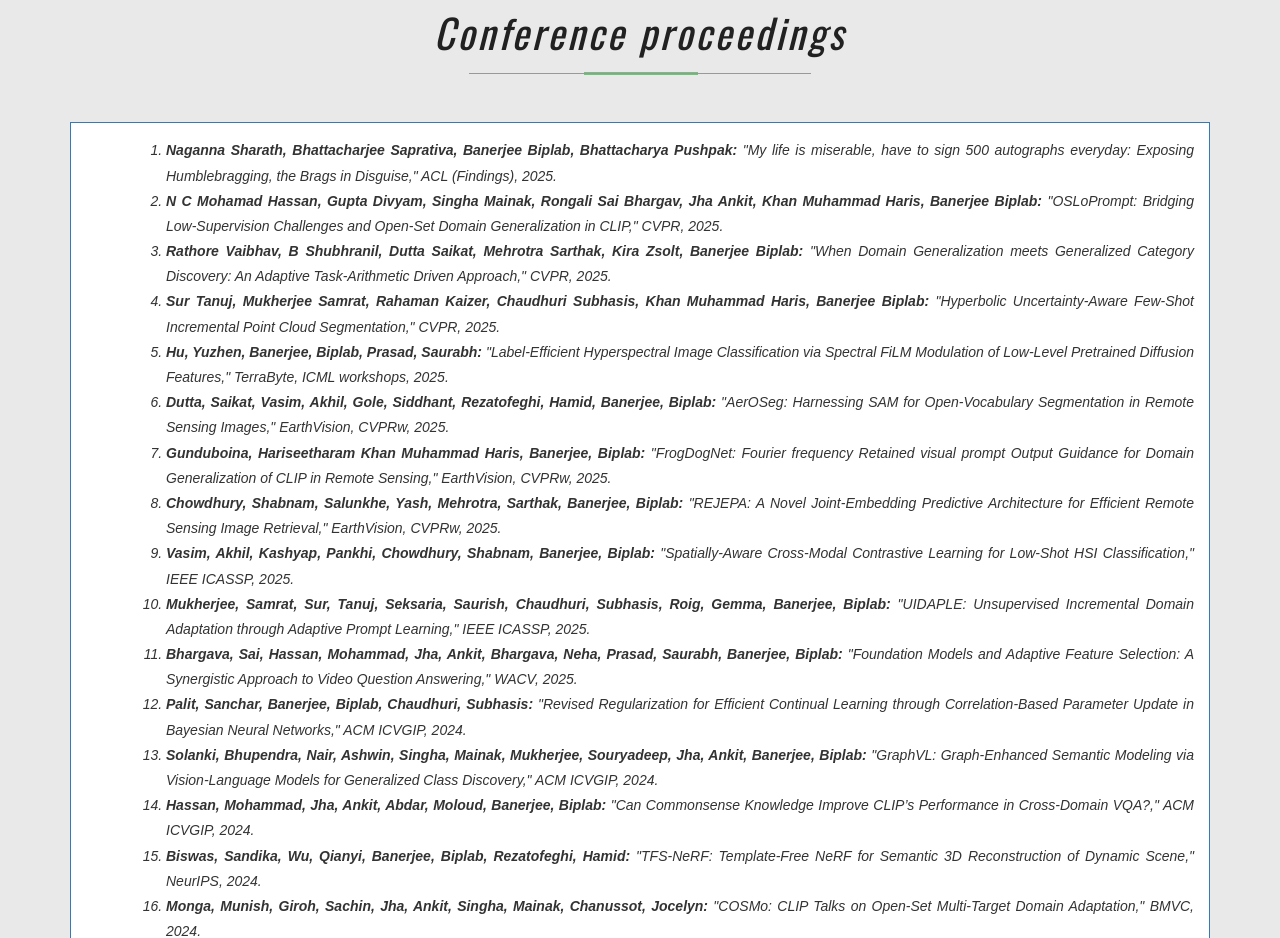
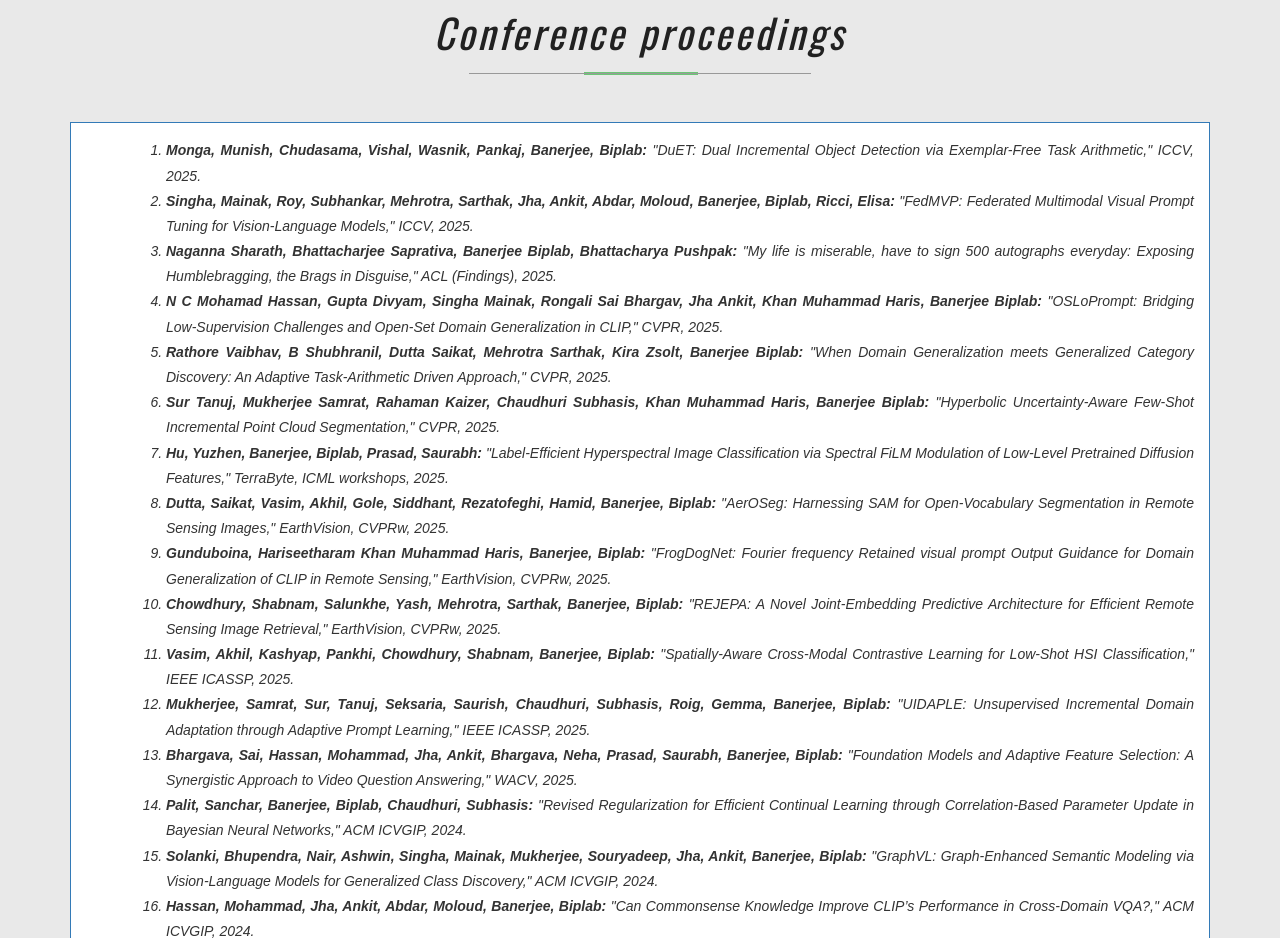
Before and after one commit to biplab-banerjee/biplab-banerjee.github.io, a plain HTML site: page pub.html in a window 1280 px wide. Shown: the part 4380-5318 px from the top of the page. Drawn offline with nearby package versions, Linux system fonts and the light colour scheme.

Commit message:
Update pub.html

```diff
--- a/pub.html
+++ b/pub.html
@@ -445,10 +445,21 @@
                             <div class="panel-body panel_text">
  <ol>
 <ol style="font-family: Arial, sans-serif; line-height: 1.8; color: #333; text-align: justify;">
+			<li>
+        <strong>Monga, Munish, Chudasama, Vishal, Wasnik, Pankaj, Banerjee, Biplab:</strong>
+        "DuET: Dual Incremental Object Detection via Exemplar-Free Task Arithmetic,"
+        <em>ICCV</em>, 2025.
+	</li>
+		<li>
+        <strong>Singha, Mainak, Roy, Subhankar, Mehrotra, Sarthak, Jha, Ankit, Abdar, Moloud, Banerjee, Biplab, Ricci, Elisa:</strong>
+        "FedMVP: Federated Multimodal Visual Prompt Tuning for Vision-Language Models,"
+        <em>ICCV</em>, 2025.
+	</li>
 	<li>
         <strong>Naganna Sharath, Bhattacharjee Saprativa, Banerjee Biplab, Bhattacharya Pushpak:</strong>
         "My life is miserable, have to sign 500 autographs everyday: Exposing Humblebragging, the Brags in Disguise,"
         <em>ACL (Findings)</em>, 2025.
+	</li>
 	<li>
         <strong>N C Mohamad Hassan, Gupta Divyam, Singha Mainak, Rongali Sai Bhargav, Jha Ankit, Khan Muhammad Haris, Banerjee Biplab:</strong>
         "OSLoPrompt: Bridging Low-Supervision Challenges and Open-Set Domain Generalization in CLIP,"
```
